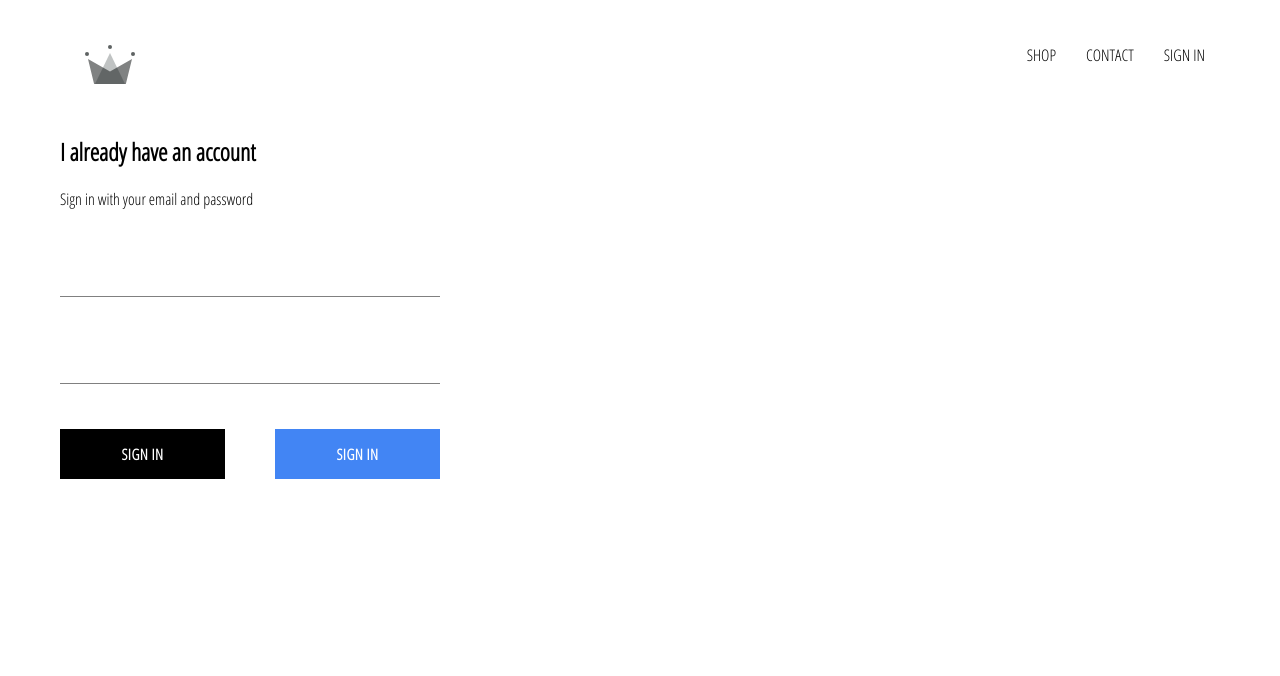
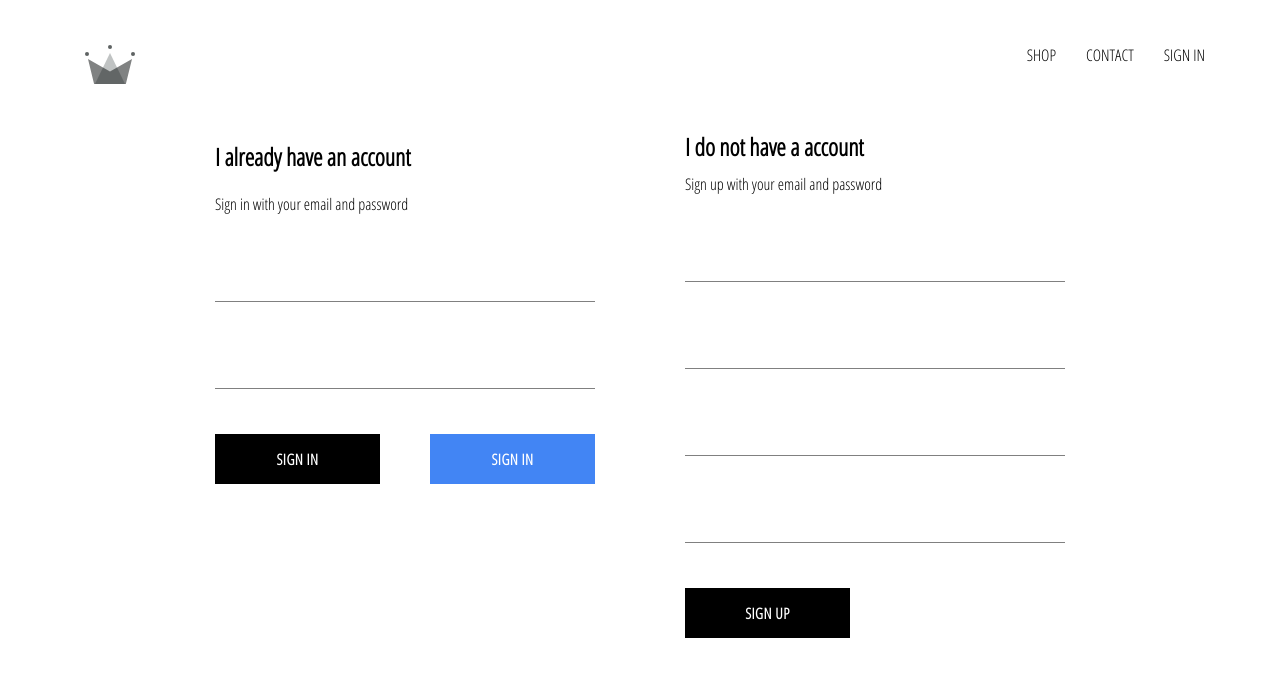
Before and after one commit to TheKetan2/clothing-shop-react, a React (Create React App) app: page /signin in a window 1280 px wide. Shown: the top 676 px of the page. Built offline with nearby package versions, Linux system fonts and the light colour scheme; no server answers.

Commit message:
SignUp component for signin up with email and password and saving their data in firestore

```diff
--- a/src/App.js
+++ b/src/App.js
@@ -30,6 +30,7 @@ class App extends React.Component {
             }
           });
         });
+        console.log(this.state);
       }
       this.setState({ currentUser: userAuth });
     });
--- a/src/components/sign-up/sign-up.component.jsx
+++ b/src/components/sign-up/sign-up.component.jsx
@@ -1,13 +1,14 @@
-import React, { Component } from "react";
+import React from "react";
 
 import FormInput from "../form-input/form-input.component";
 import CustomButton from "../custom-button/custom-button.component";
 import { auth, createUserProfileDocument } from "../../firebase/firebase.utils";
 import "./sign-up.styles.scss";
 
-class SignUp extends Component {
+class SignUp extends React.Component {
   constructor() {
     super();
+
     this.state = {
       displayName: "",
       email: "",
@@ -18,10 +19,11 @@ class SignUp extends Component {
 
   handleSubmit = async event => {
     event.preventDefault();
+
     const { displayName, email, password, confirmPassword } = this.state;
 
     if (password !== confirmPassword) {
-      alert("Passwords don't match");
+      alert("passwords don't match");
       return;
     }
 
@@ -30,7 +32,9 @@ class SignUp extends Component {
         email,
         password
       );
-      createUserProfileDocument(user, displayName);
+
+      await createUserProfileDocument(user, { displayName });
+
       this.setState({
         displayName: "",
         email: "",
@@ -44,6 +48,7 @@ class SignUp extends Component {
 
   handleChange = event => {
     const { name, value } = event.target;
+
     this.setState({ [name]: value });
   };
 
@@ -51,7 +56,7 @@ class SignUp extends Component {
     const { displayName, email, password, confirmPassword } = this.state;
     return (
       <div className="sign-up">
-        <h2>I do not have an account</h2>
+        <h2 className="title">I do not have a account</h2>
         <span>Sign up with your email and password</span>
         <form className="sign-up-form" onSubmit={this.handleSubmit}>
           <FormInput
@@ -61,7 +66,7 @@ class SignUp extends Component {
             onChange={this.handleChange}
             label="Display Name"
             required
-          ></FormInput>
+          />
           <FormInput
             type="email"
             name="email"
@@ -69,7 +74,7 @@ class SignUp extends Component {
             onChange={this.handleChange}
             label="Email"
             required
-          ></FormInput>
+          />
           <FormInput
             type="password"
             name="password"
@@ -77,7 +82,7 @@ class SignUp extends Component {
             onChange={this.handleChange}
             label="Password"
             required
-          ></FormInput>
+          />
           <FormInput
             type="password"
             name="confirmPassword"
@@ -85,11 +90,12 @@ class SignUp extends Component {
             onChange={this.handleChange}
             label="Confirm Password"
             required
-          ></FormInput>
+          />
           <CustomButton type="submit">SIGN UP</CustomButton>
         </form>
       </div>
     );
   }
 }
+
 export default SignUp;
--- a/src/firebase/firebase.utils.js
+++ b/src/firebase/firebase.utils.js
@@ -24,6 +24,7 @@ export const createUserProfileDocument = async (userAuth, additionalData) => {
 
   if (!snapShot.exists) {
     const { displayName, email } = userAuth;
+    console.log(displayName);
     const createdAt = new Date();
 
     try {
--- a/src/pages/sign-in-sign-up/sign-in-sign-up.component.jsx
+++ b/src/pages/sign-in-sign-up/sign-in-sign-up.component.jsx
@@ -2,11 +2,13 @@ import React from "react";
 
 import "./sign-in-sign-up.style.scss";
 import SignIn from "../../components/sign-in/SignIn.component";
+import SignUp from "../../components/sign-up/sign-up.component";
 
 const SignInSignUp = () => {
   return (
     <div className="sign-in-and-sign-up">
       <SignIn />
+      <SignUp />
     </div>
   );
 };
--- a/src/pages/sign-in-sign-up/sign-in-sign-up.style.scss
+++ b/src/pages/sign-in-sign-up/sign-in-sign-up.style.scss
@@ -0,0 +1,6 @@
+.sign-in-and-sign-up {
+  width: 850px;
+  display: flex;
+  justify-content: space-between;
+  margin: 30px auto;
+}
```
